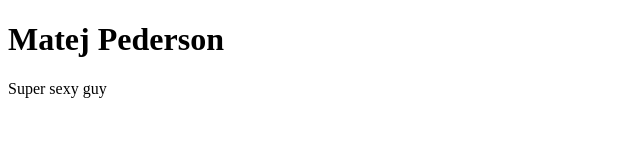
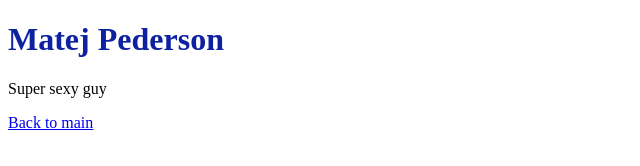
Before and after one commit to toddsquad/toddsquad.github.io, a plain HTML site: page matej.html in a window 1280 px wide. Shown: the whole page, without its empty margins (0-640 px from the left). Drawn offline with Linux system fonts and the light colour scheme.

Commit message:
Update matej.html
added link to original page

```diff
--- a/matej.html
+++ b/matej.html
@@ -3,10 +3,12 @@
 <html>
   <head>
     <h1>Matej Pederson</h1>
+    <link rel="stylesheet" href="style.css">
   </head>
 
   <body>
     <p>Super sexy guy</p>
+    <a href="index.html">Back to main</a>
   </body>
 
 </html>
```
